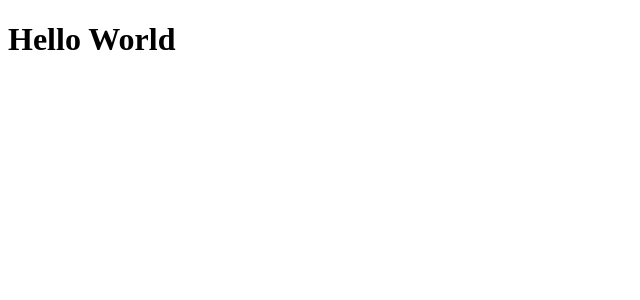
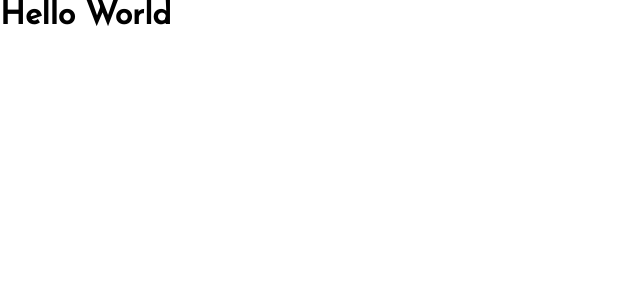
Before and after one commit to veranika-karpava/to-do-flowers-app, a React (Create React App) app: page / in a window 1280 px wide. Shown: the top 300 px of the page, without its empty margins (0-640 px from the left). Built offline with nearby package versions, Linux system fonts and the light colour scheme.

Commit message:
Add folder structure

```diff
--- a/src/App.js
+++ b/src/App.js
@@ -1,4 +1,5 @@
 import React from 'react';
+import './App.scss';
 
 
 function App() {
--- /dev/null
+++ b/src/App.scss
@@ -0,0 +1,15 @@
+@use "./styles/partials/typography" as *;
+@use "./styles/partials/mixins" as *;
+@use "./styles/partials/variables" as *;
+
+* {
+    margin: 0;
+    box-sizing: border-box;
+    text-decoration: none;
+    list-style-type: none;
+}
+
+body {
+    font-family: 'Josefin Sans', sans-serif;
+    font-style: normal;
+}
--- a/src/styles/partials/_typography.scss
+++ b/src/styles/partials/_typography.scss
@@ -0,0 +1,18 @@
+@use "../partials/variables" as *;
+@use "../partials/mixins" as *;
+
+@font-face {
+    font-family: 'Josefin Sans';
+    src: url('../../assets/fonts/JosefinSans-Bold.woff2') format ("woff2"),
+        url('../../assets/fonts/JosefinSans-Bold.woff2') format ("woff");
+    font-weight: 700;
+    font-style: normal;
+}
+
+@font-face {
+    font-family: 'Josefin Sans';
+    src: url('../../assets/fonts/JosefinSans-Regular.woff2') format("woff2"),
+        url('../../assets/fonts/JosefinSans-Regular.woff') format("woff");
+    font-weight: 400;
+    font-style: normal;
+}
```
